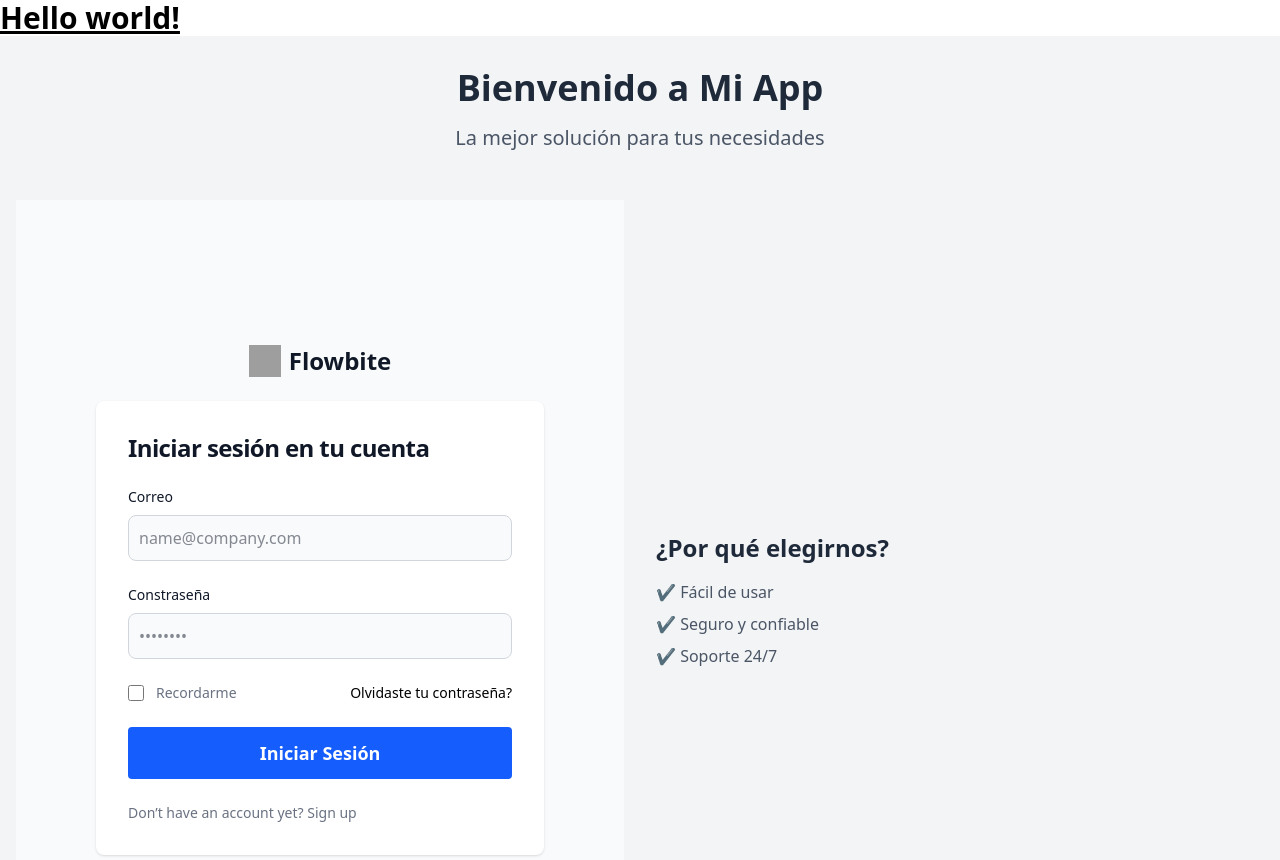
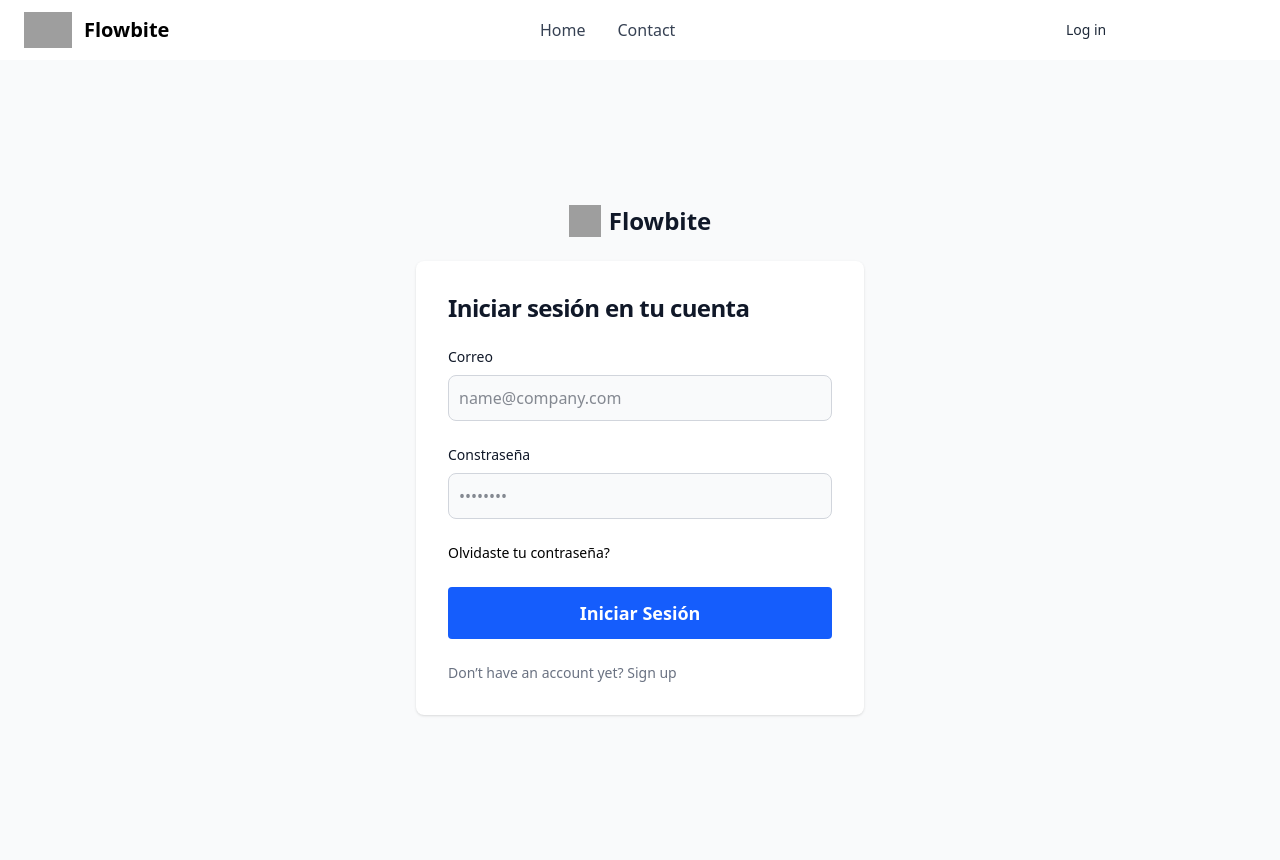
Before and after one commit to Pinto324/sie-ayd-frontend, an Angular app: page /login in a window 1280 px wide. Before the commit this address led to /. Shown: the top 860 px of the page. Built offline with nearby package versions, Linux system fonts and the light colour scheme; grey boxes are pictures that could not be loaded.

Commit message:
feat: add navbar
-se agregó la navbar basica
-se mejoró el routing y funcionamiento

```diff
--- a/src/app/app.html
+++ b/src/app/app.html
@@ -1,6 +1,4 @@
-<h1 class="text-3xl font-bold underline">
-  Hello world!
-</h1>
-        <app-inicio>
-        </app-inicio>
-<router-outlet />
+
+  <app-navbar>
+                </app-navbar>
+        <router-outlet />
--- a/src/app/app.routes.ts
+++ b/src/app/app.routes.ts
@@ -1,3 +1,14 @@
 import { Routes } from '@angular/router';
+import { Inicio } from './views/inicio/inicio';
+import { Login } from './components/features/auth/login/login'; // Asegúrate de importar tu componente de login
 
-export const routes: Routes = [];
+export const routes: Routes = [
+  // Ruta para la página de inicio, que muestra el componente InicioComponent
+  { path: '', component: Inicio },
+
+  // Ruta para el login, que muestra el componente LoginComponent
+  { path: 'login', component: Login },
+
+  // Opcional: una ruta comodín para cualquier otra URL no reconocida
+  { path: '**', redirectTo: '' }
+];
--- a/src/app/app.ts
+++ b/src/app/app.ts
@@ -1,10 +1,10 @@
 import { Component, signal } from '@angular/core';
 import { RouterOutlet } from '@angular/router';
 import { Inicio } from './views/inicio/inicio';
-
+import { Navbar } from './components/shared/navbar/navbar';
 @Component({
   selector: 'app-root',
-  imports: [RouterOutlet, Inicio],
+  imports: [RouterOutlet, Inicio, Navbar],
   templateUrl: './app.html',
   styleUrl: './app.css'
 })
--- a/src/app/components/features/auth/login/login.html
+++ b/src/app/components/features/auth/login/login.html
@@ -19,17 +19,9 @@
                       <input type="password" name="password" id="password" placeholder="••••••••" class="bg-gray-50 border border-gray-300 text-gray-900 rounded-lg focus:ring-primary-600 focus:border-primary-600 block w-full p-2.5 dark:bg-gray-700 dark:border-gray-600 dark:placeholder-gray-400 dark:text-white dark:focus:ring-blue-500 dark:focus:border-blue-500" required="">
                   </div>
                   <div class="flex items-center justify-between">
-                      <div class="flex items-start">
-                          <div class="flex items-center h-5">
-                            <input id="remember" aria-describedby="remember" type="checkbox" class="w-4 h-4 border border-gray-300 rounded bg-gray-50 focus:ring-3 focus:ring-primary-300 dark:bg-gray-700 dark:border-gray-600 dark:focus:ring-primary-600 dark:ring-offset-gray-800" required="">
-                          </div>
-                          <div class="ml-3 text-sm">
-                            <label for="remember" class="text-gray-500 dark:text-gray-300">Recordarme</label>
-                          </div>
-                      </div>
-                      <a href="#" class="text-sm font-medium text-primary-600 hover:underline dark:text-primary-500">Olvidaste tu contraseña?</a>
+                      <a href="#" class="text-sm font-medium text-primary-600 hover:underline dark:text-white">Olvidaste tu contraseña?</a>
                   </div>
-<div class="w-full"> <!-- ← Esto fuerza el ancho completo -->
+<div class="w-full">
   <app-button
     text="Iniciar Sesión"
     size="lg"
--- a/src/app/components/shared/button/button.html
+++ b/src/app/components/shared/button/button.html
@@ -6,8 +6,8 @@
 
   <div class="flex items-center justify-center gap-2">
     <!-- Spinner cuando está loading -->
+     @if (loading) {
     <svg
-      *ngIf="loading"
       class="animate-spin h-4 w-4 text-current"
       xmlns="http://www.w3.org/2000/svg"
       fill="none"
@@ -16,7 +16,7 @@
       <circle class="opacity-25" cx="12" cy="12" r="10" stroke="currentColor" stroke-width="4"></circle>
       <path class="opacity-75" fill="currentColor" d="M4 12a8 8 0 018-8V0C5.373 0 0 5.373 0 12h4zm2 5.291A7.962 7.962 0 014 12H0c0 3.042 1.135 5.824 3 7.938l3-2.647z"></path>
     </svg>
-
+     }
     <!-- Texto del botón -->
     <span>{{ loading ? 'Cargando...' : text }}</span>
   </div>
--- /dev/null
+++ b/src/app/components/shared/navbar/navbar.html
@@ -0,0 +1,51 @@
+<header>
+    <nav class="bg-white border-gray-200 px-4 lg:px-6 py-2.5 dark:bg-gray-800">
+        <div class="flex flex-wrap justify-between items-center mx-auto max-w-screen-xl">
+            <a href="https://flowbite.com" class="flex items-center">
+                <img src="https://flowbite.com/docs/images/logo.svg" class="mr-3 h-6 sm:h-9" alt="Flowbite Logo" />
+                <span class="self-center text-xl font-semibold whitespace-nowrap dark:text-white">Flowbite</span>
+            </a>
+            <div class="flex items-center lg:order-2">
+                @if (!isLoggedIn) {
+                <a [routerLink]="['/login']" class="text-gray-800 dark:text-white hover:bg-gray-50 focus:ring-4 focus:ring-gray-300 font-medium rounded-lg text-sm px-4 lg:px-5 py-2 lg:py-2.5 mr-2 dark:hover:bg-gray-700 focus:outline-none dark:focus:ring-gray-800">Log in</a>
+                <a href="#" class="text-white bg-primary-700 hover:bg-primary-800 focus:ring-4 focus:ring-primary-300 font-medium rounded-lg text-sm px-4 lg:px-5 py-2 lg:py-2.5 mr-2 dark:bg-primary-600 dark:hover:bg-primary-700 focus:outline-none dark:focus:ring-primary-800">Get started</a>
+                <button data-collapse-toggle="mobile-menu-2" type="button" class="inline-flex items-center p-2 ml-1 text-sm text-gray-500 rounded-lg lg:hidden hover:bg-gray-100 focus:outline-none focus:ring-2 focus:ring-gray-200 dark:text-gray-400 dark:hover:bg-gray-700 dark:focus:ring-gray-600" aria-controls="mobile-menu-2" aria-expanded="false">
+                    <span class="sr-only">Open main menu</span>
+                    <svg class="w-6 h-6" fill="currentColor" viewBox="0 0 20 20" xmlns="http://www.w3.org/2000/svg"><path fill-rule="evenodd" d="M3 5a1 1 0 011-1h12a1 1 0 110 2H4a1 1 0 01-1-1zM3 10a1 1 0 011-1h12a1 1 0 110 2H4a1 1 0 01-1-1zM3 15a1 1 0 011-1h12a1 1 0 110 2H4a1 1 0 01-1-1z" clip-rule="evenodd"></path></svg>
+                    <svg class="hidden w-6 h-6" fill="currentColor" viewBox="0 0 20 20" xmlns="http://www.w3.org/2000/svg"><path fill-rule="evenodd" d="M4.293 4.293a1 1 0 011.414 0L10 8.586l4.293-4.293a1 1 0 111.414 1.414L11.414 10l4.293 4.293a1 1 0 01-1.414 1.414L10 11.414l-4.293 4.293a1 1 0 01-1.414-1.414L8.586 10 4.293 5.707a1 1 0 010-1.414z" clip-rule="evenodd"></path></svg>
+                </button>
+                }
+            </div>
+            <div class="hidden justify-between items-center w-full lg:flex lg:w-auto lg:order-1" id="mobile-menu-2">
+                <ul class="flex flex-col mt-4 font-medium lg:flex-row lg:space-x-8 lg:mt-0">
+                    @if (!isLoggedIn) {
+                        <li>
+                            <a href="#" class="block py-2 pr-4 pl-3 text-gray-700 border-b border-gray-100 hover:bg-gray-50 lg:hover:bg-transparent lg:border-0 lg:hover:text-primary-700 lg:p-0 dark:text-gray-400 lg:dark:hover:text-white dark:hover:bg-gray-700 dark:hover:text-white lg:dark:hover:bg-transparent dark:border-gray-700" aria-current="page">Home</a>
+                        </li>
+                        <li>
+                            <a href="#" class="block py-2 pr-4 pl-3 text-gray-700 border-b border-gray-100 hover:bg-gray-50 lg:hover:bg-transparent lg:border-0 lg:hover:text-primary-700 lg:p-0 dark:text-gray-400 lg:dark:hover:text-white dark:hover:bg-gray-700 dark:hover:text-white lg:dark:hover:bg-transparent dark:border-gray-700">Contact</a>
+                        </li>
+                    }
+                    @if (isLoggedIn) {
+                        <li>
+                            <a href="#" class="block py-2 pr-4 pl-3 text-gray-700 border-b border-gray-100 hover:bg-gray-50 lg:hover:bg-transparent lg:border-0 lg:hover:text-primary-700 lg:p-0 dark:text-gray-400 lg:dark:hover:text-white dark:hover:bg-gray-700 dark:hover:text-white lg:dark:hover:bg-transparent dark:border-gray-700">Dashboard</a>
+                        </li>
+                        <li>
+                            <a href="#" class="block py-2 pr-4 pl-3 text-gray-700 border-b border-gray-100 hover:bg-gray-50 lg:hover:bg-transparent lg:border-0 lg:hover:text-primary-700 lg:p-0 dark:text-gray-400 lg:dark:hover:text-white dark:hover:bg-gray-700 dark:hover:text-white lg:dark:hover:bg-transparent dark:border-gray-700">Company</a>
+                        </li>
+                        <li>
+                            <a href="#" class="block py-2 pr-4 pl-3 text-gray-700 border-b border-gray-100 hover:bg-gray-50 lg:hover:bg-transparent lg:border-0 lg:hover:text-primary-700 lg:p-0 dark:text-gray-400 lg:dark:hover:text-white dark:hover:bg-gray-700 dark:hover:text-white lg:dark:hover:bg-transparent dark:border-gray-700">Marketplace</a>
+                        </li>
+                        <li>
+                            <a href="#" class="block py-2 pr-4 pl-3 text-gray-700 border-b border-gray-100 hover:bg-gray-50 lg:hover:bg-transparent lg:border-0 lg:hover:text-primary-700 lg:p-0 dark:text-gray-400 lg:dark:hover:text-white dark:hover:bg-gray-700 dark:hover:text-white lg:dark:hover:bg-transparent dark:border-gray-700">Features</a>
+                        </li>
+                        <li>
+                            <a href="#" class="block py-2 pr-4 pl-3 text-gray-700 border-b border-gray-100 hover:bg-gray-50 lg:hover:bg-transparent lg:border-0 lg:hover:text-primary-700 lg:p-0 dark:text-gray-400 lg:dark:hover:text-white dark:hover:bg-gray-700 dark:hover:text-white lg:dark:hover:bg-transparent dark:border-gray-700">Team</a>
+                        </li>
+                    }
+
+                </ul>
+            </div>
+        </div>
+    </nav>
+</header>
--- /dev/null
+++ b/src/app/components/shared/navbar/navbar.ts
@@ -0,0 +1,43 @@
+import { Component, OnInit } from '@angular/core';
+import { CommonModule } from '@angular/common';
+import { RouterModule } from '@angular/router';
+import { AuthService, UserRole } from '../../../services/AuthService';
+@Component({
+  selector: 'app-navbar',
+  standalone: true,
+  imports: [CommonModule, RouterModule],
+  templateUrl: './navbar.html',
+  styleUrl: './navbar.css'
+})
+export class Navbar {
+ isLoggedIn = false;
+  userRole: UserRole  | null = null;
+  userEmail: string | null = null;
+
+  constructor(private authService: AuthService) {}
+
+  ngOnInit() {
+    this.authService.currentUser$.subscribe(user => {
+      this.isLoggedIn = !!user;
+      this.userRole = user?.role || null;
+      this.userEmail = user?.email || null;
+    });
+  }
+
+  logout() {
+    this.authService.logout();
+  }
+
+  // Helper methods para simplificar el template
+  isAdmin(): boolean {
+    return this.userRole === 'admin';
+  }
+
+  isUser(): boolean {
+    return this.userRole === 'user';
+  }
+
+  isModerator(): boolean {
+    return this.userRole === 'moderator';
+  }
+}
--- a/src/app/services/AuthService.ts
+++ b/src/app/services/AuthService.ts
@@ -1,30 +1,41 @@
 import { Injectable } from '@angular/core';
-import { HttpClient } from '@angular/common/http';
-import { Observable } from 'rxjs';
+import { BehaviorSubject } from 'rxjs';
 
-export interface LoginData {
+export interface User {
+  id: string;
   email: string;
-  password: string;
+  role: UserRole;
+  name: string;
 }
+
+export type UserRole = 'admin' | 'moderator' | 'user';
 
 @Injectable({
   providedIn: 'root'
 })
 export class AuthService {
-  private apiUrl = 'https://api.tudominio.com/auth';
+  private currentUserSubject = new BehaviorSubject<User | null>(null);
+  public currentUser$ = this.currentUserSubject.asObservable();
 
-  constructor(private http: HttpClient) {}
-
-  login(credentials: LoginData): Observable<any> {
-    return this.http.post(`${this.apiUrl}/login`, credentials);
+  login(credentials: any): void {
+    // Lógica de login... luego:
+    const user: User = {
+      id: '1',
+      email: credentials.email,
+      role: this.determineRole(credentials.email), // Lógica para determinar rol
+      name: 'Usuario Ejemplo'
+    };
+    this.currentUserSubject.next(user);
   }
 
   logout(): void {
-    // Lógica de logout
+    this.currentUserSubject.next(null);
   }
 
-  isLoggedIn(): boolean {
-    // Verificar si está autenticado
-    return false;
+  private determineRole(email: string): UserRole {
+    // Lógica para determinar el rol (puede ser desde API)
+    if (email.includes('admin')) return 'admin';
+    if (email.includes('mod')) return 'moderator';
+    return 'user';
   }
 }
--- a/src/app/views/inicio/inicio.html
+++ b/src/app/views/inicio/inicio.html
@@ -11,19 +11,9 @@
     <section class="grid grid-cols-1 lg:grid-cols-2 gap-8 items-center">
       <!-- Login Form -->
       <div>
-        <app-login
-          (loginSubmit)="onLoginSubmit($event)">
-        </app-login>
-      </div>
-
-      <!-- Información -->
-      <div class="text-center lg:text-left">
-        <h2 class="text-2xl font-bold text-gray-800 mb-4">¿Por qué elegirnos?</h2>
-        <ul class="text-gray-600 space-y-2">
-          <li>✔️ Fácil de usar</li>
-          <li>✔️ Seguro y confiable</li>
-          <li>✔️ Soporte 24/7</li>
-        </ul>
+        @if (isLogin) {
+          <app-login (loginSubmit)="onLoginSubmit($event)"></app-login>
+        }
       </div>
     </section>
   </main>
--- a/src/app/views/inicio/inicio.ts
+++ b/src/app/views/inicio/inicio.ts
@@ -10,7 +10,7 @@ import { Login } from '../../components/features/auth/login/login';
 })
 export class Inicio {
  constructor(private authService: Auth) {}
-
+  isLogin = false;
   onLoginSubmit(credentials: LoginData) {
     this.authService.login(credentials).subscribe({
       next: (response) => {
```
Also changed, not shown: src/app/components/shared/navbar/navbar.css (added), 1 other file (tests, documents, lock files or other folders).
